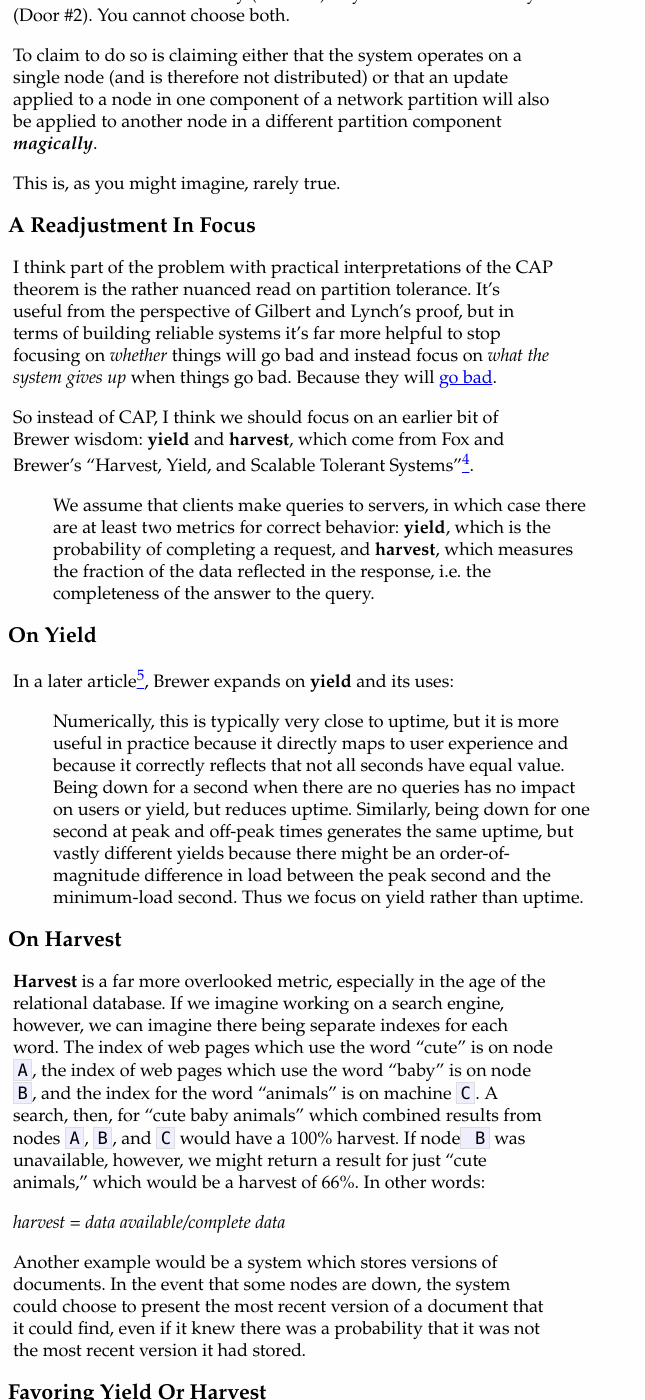
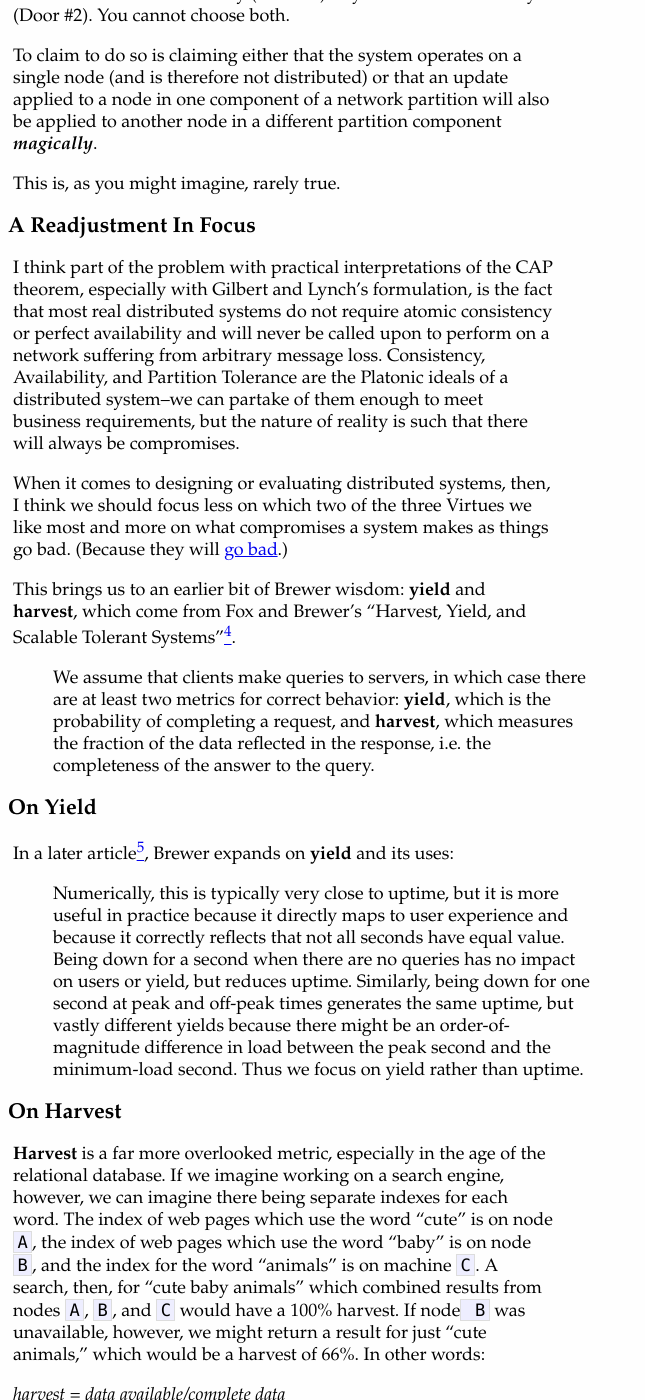
Before and after one commit to prahaladbelavadi/codahale.com, a Jekyll site: the page built from _posts/2010-10-07-you-cant-sacrifice-partition-tolerance.md, in a window 1280 px wide and 1400 px high, scrolled down 3911 px. Shown: the whole window, without its empty margins (0-645 px from the left). Built offline with Jekyll 4.4.1, drawn with Linux system fonts in a browser that asks for light colours; Markdown is read by kramdown in place of the engine named in the settings; some of the changed text lies outside the part shown.

Commit message:
Final tweaks.

```diff
--- a/_posts/2010-10-07-you-cant-sacrifice-partition-tolerance.md
+++ b/_posts/2010-10-07-you-cant-sacrifice-partition-tolerance.md
@@ -195,16 +195,23 @@ This is, as you might imagine, rarely true.
 A Readjustment In Focus
 ----------------------------------
 
-I think part of the problem with practical interpretations of the CAP theorem is
-the rather nuanced read on partition tolerance. It's useful from the perspective
-of Gilbert and Lynch's proof, but in terms of building reliable systems it's far
-more helpful to stop focusing on *whether* things will go bad and instead focus
-on *what the system gives up* when things go bad. Because they will
-[go bad](blog.foursquare.com/2010/10/05/so-that-was-a-bummer/).
+I think part of the problem with practical interpretations of the CAP theorem,
+especially with Gilbert and Lynch's formulation, is the fact that most real
+distributed systems do not require atomic consistency or perfect availability
+and will never be called upon to perform on a network suffering from arbitrary
+message loss. Consistency, Availability, and Partition Tolerance are the
+Platonic ideals of a distributed system--we can partake of them enough to meet
+business requirements, but the nature of reality is such that there will always
+be compromises.
 
-So instead of CAP, I think we should focus on an earlier bit of Brewer wisdom:
-**yield** and **harvest**, which come from Fox and Brewer's "Harvest, Yield, and
-Scalable Tolerant Systems"[<sup>4</sup>](#ft4).
+When it comes to designing or evaluating distributed systems, then, I think we
+should focus less on which two of the three Virtues we like most and more on
+what compromises a system makes as things go bad. (Because they will
+[go bad](blog.foursquare.com/2010/10/05/so-that-was-a-bummer/).)
+
+This brings us to an earlier bit of Brewer wisdom: **yield** and **harvest**,
+which come from Fox and Brewer's "Harvest, Yield, and Scalable Tolerant
+Systems"[<sup>4</sup>](#ft4).
 
 > We assume that clients make queries to servers, in which case there are at
 > least two metrics for correct behavior: **yield**, which is the probability of
@@ -249,8 +256,8 @@ recent version of a document that it could find, even if it knew there was a
 probability that it was not the most recent version it had stored.
 
 
-Favoring Yield Or Harvest
--------------------------
+A Better Heuristic
+------------------
 
 Whether a system favors yield or harvest (or is even *capable* of reducing
 harvest) tends to be an outcome of its design.
@@ -263,22 +270,13 @@ As Brewer puts it[<sup>5</sup>](#ft5):
 > reduced harvest, as parts of the database temporarily disappear, but the
 > capacity in queries per second remains the same.
 
-
-A Better Heuristic
-------------------
-
 In terms of general advice to people building distributed systems (and really,
 who isn't these days?), I think the following is far more effective:
 
-> **In the presence of faults, at some point you will need to either reduce
-> yield (i.e., stop answering requests) or reduce harvest (i.e., give incomplete
-> answers). Which strategy you choose should be about your business
-> requirements.**
-
-Of course, any decent system should also be fault-tolerant. Both strongly
-consistent models like Paxos and highly available models like Dynamo can
-withstand the loss of a certain number of nodes, but at some point every system
-will have to make a choice between preserving yield and preserving harvest.
+> **Despite your best efforts, your system will experience enough faults that it
+> will have to make a choice between reducing yield (i.e., stop answering
+> requests) and reducing harvest (i.e., giving answers based on incomplete
+> data). This decision should be based on business requirements.**
 
 
 Well Now What
@@ -324,6 +322,5 @@ References (i.e., Things You Should Read)
 5. Brewer. [Lessons from giant-scale services.](http://citeseerx.ist.psu.edu/viewdoc/download?doi=10.1.1.83.4274&rep=rep1&type=pdf)
    Internet Computing, IEEE (2001) vol. 5 (4) pp. 46 - 55 <a id="ft5" />
 
-(As a sad postscript: all of the theoretical papers I've referenced are about a
-decade old and freely available online. The cutting edge of blogs is arguing
-about topics which bore the tits off the actual researchers involved.)
+(As a sad postscript: most of the theoretical papers I've referenced are about a
+decade old and all of them are freely available online.)
```
